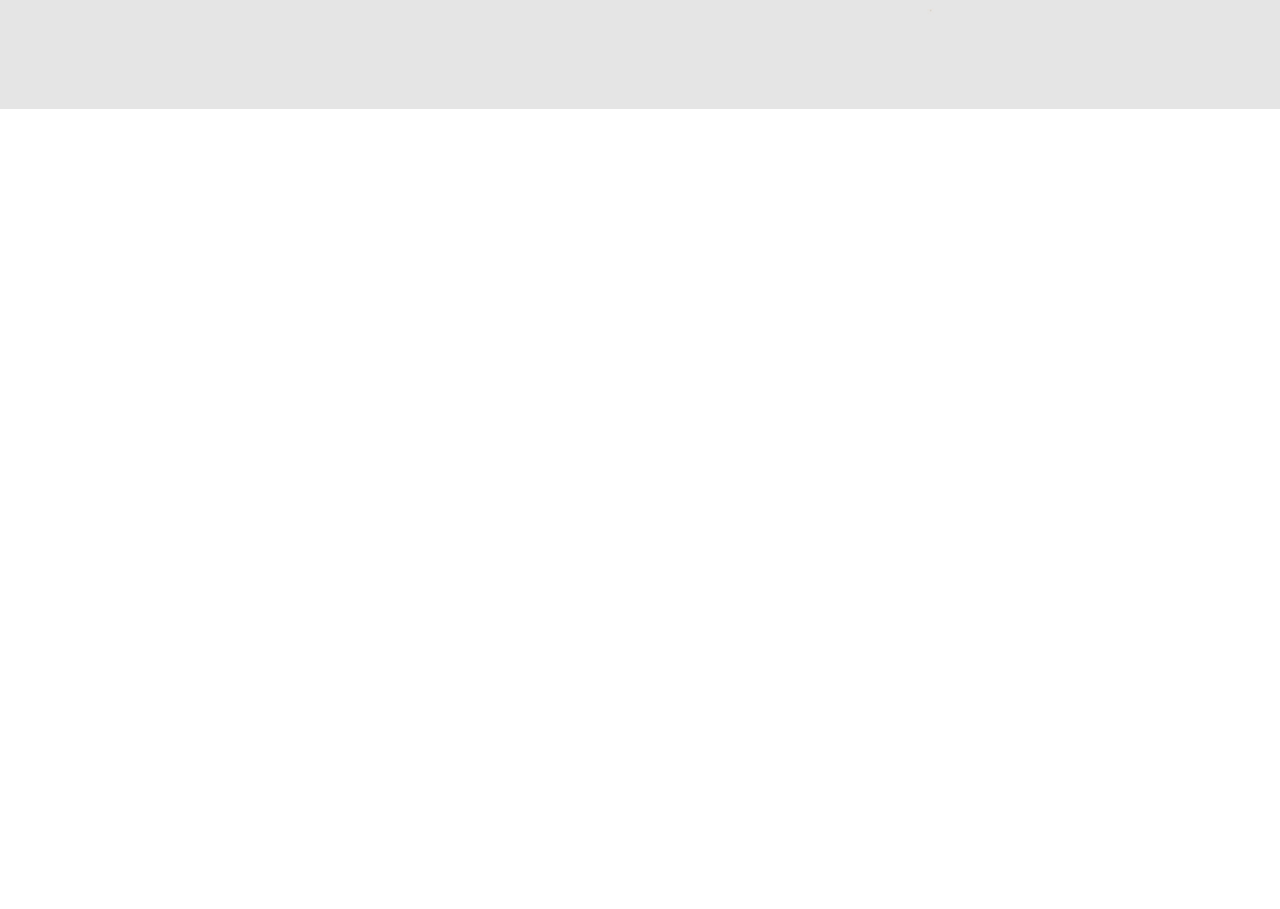
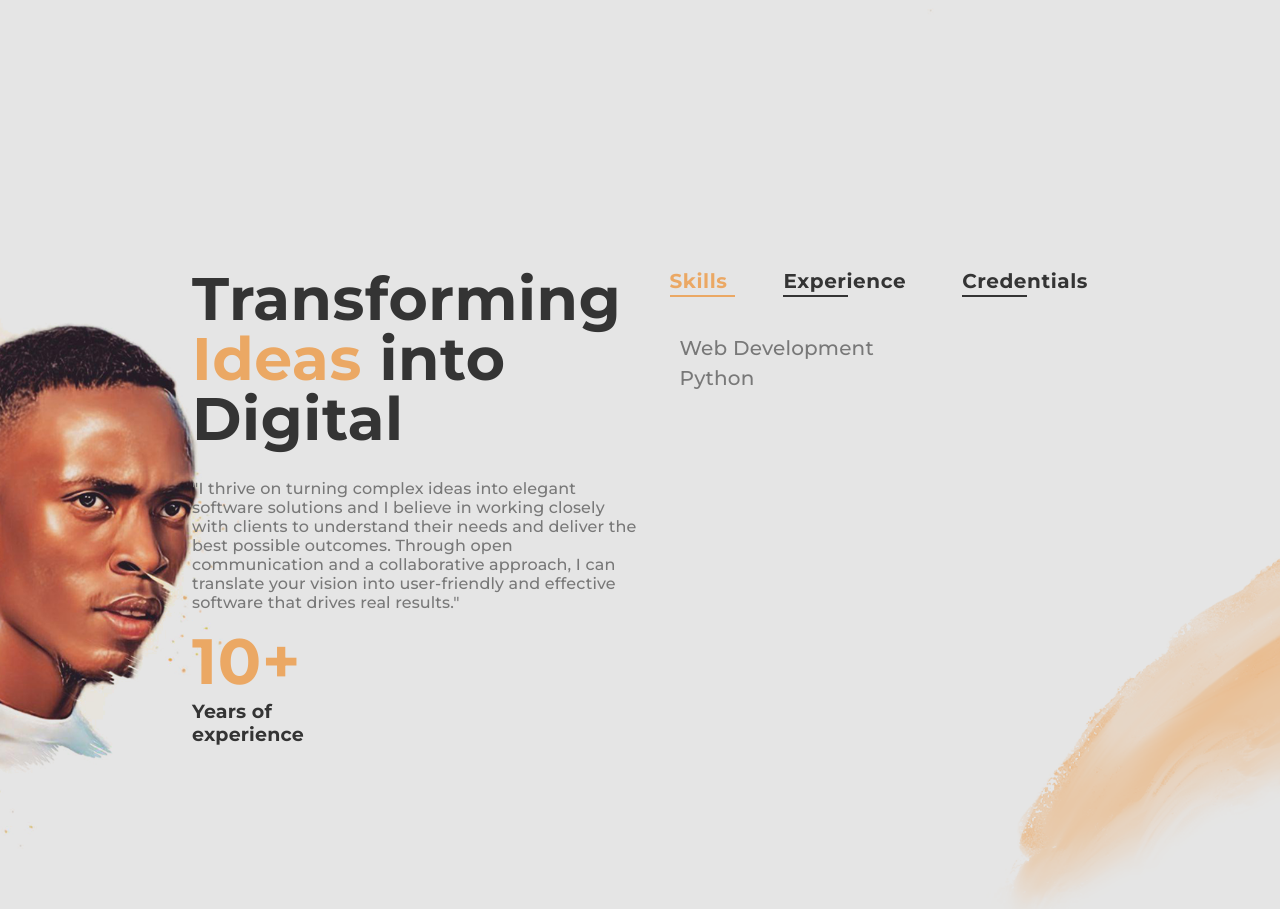
Before and after one commit to Tauya2003/tauyamtowodzwa.com, a React (Vite) app: page / in a window 1280 px wide. Shown: the part 691-1600 px from the top of the page. Before the commit the page ends 800 px from the top, so only its background shows below. Built offline with nearby package versions, Linux system fonts and the light colour scheme.

Commit message:
Add About section

```diff
--- a/src/App.jsx
+++ b/src/App.jsx
@@ -1,17 +1,11 @@
-import { Route, Router, Routes } from "react-router-dom";
 import "./App.css";
-import Home from "./pages/Home";
 import Layout from "./layout/Layout";
 
 function App() {
   return (
-    <>
-      <Routes>
-        <Route path="/" element={<Layout />}>
-          <Route index element={<Home />} />
-        </Route>
-      </Routes>
-    </>
+    <div>
+      <Layout />
+    </div>
   );
 }
 
--- a/src/components/Navbar.jsx
+++ b/src/components/Navbar.jsx
@@ -15,7 +15,7 @@ const Navbar = () => {
         justifyContent: "space-between",
         width: "100%",
         padding: "0 20px",
-        position: "sticky",
+        position: "fixed",
         top: 0,
         padding: "60px 150px 0 150px",
       }}
--- a/src/layout/Layout.jsx
+++ b/src/layout/Layout.jsx
@@ -1,9 +1,9 @@
 import { Box } from "@mui/material";
 import React from "react";
-import { Outlet } from "react-router-dom";
-import bg1 from "../assets/images/bg1.png";
 import Navbar from "../components/Navbar";
 import Sidebar from "../components/Sidebar";
+import Home from "../pages/Home";
+import About from "../pages/About";
 
 const Layout = () => {
   return (
@@ -13,15 +13,13 @@ const Layout = () => {
         flexDirection: "column",
         alignItems: "center",
         justifyContent: "center",
-        height: "100vh",
-        backgroundImage: `url(${bg1})`,
-        backgroundSize: "cover",
         position: "relative",
       }}
     >
       <Navbar />
       <Sidebar />
-      <Outlet />
+      <Home />
+      <About />
     </Box>
   );
 };
--- /dev/null
+++ b/src/pages/About.jsx
@@ -0,0 +1,147 @@
+import { Box, Button, Stack, Typography } from "@mui/material";
+import bg2 from "../assets/images/bg2.png";
+import { useState } from "react";
+
+const About = () => {
+  const [selectedTab, setSelectedTab] = useState("Skills");
+  const tabs = ["Skills", "Experience", "Credentials"];
+  return (
+    <Box
+      sx={{
+        width: "100%",
+        height: "100vh",
+        px: "15%",
+        pt: "160px",
+        display: "flex",
+        justifyContent: "center",
+        backgroundImage: `url(${bg2})`,
+        backgroundSize: "cover",
+        gap: "30px",
+      }}
+    >
+      <Box sx={{ display: "flex", flexDirection: "column", gap: "10px" }}>
+        <Typography
+          sx={{
+            color: "#343434",
+            fontFamily: "Montserrat, sans-sarif",
+            fontSize: "60px",
+            fontWeight: 700,
+            lineHeight: "60px",
+          }}
+        >
+          Transforming <span style={{ color: "#EBA864" }}> Ideas </span> into
+          Digital
+        </Typography>
+
+        <Typography
+          sx={{
+            mt: "20px",
+            color: "#787878",
+            fontFamily: "Montserrat, sans-rarif",
+            fontSize: "16px",
+            fontWeight: "500",
+            lineHeight: "normal",
+          }}
+        >
+          "I thrive on turning complex ideas into elegant software solutions and
+          I believe in working closely with clients to understand their needs
+          and deliver the best possible outcomes. Through open communication and
+          a collaborative approach, I can translate your vision into
+          user-friendly and effective software that drives real results."
+        </Typography>
+
+        <Stack>
+          <Box>
+            <Typography
+              sx={{
+                color: "#EBA864",
+                fontFamily: "Montserrat, sans-sarif",
+                fontSize: "64px",
+                fontWeight: 700,
+                lineHeight: "normal",
+              }}
+            >
+              10+
+            </Typography>
+
+            <Typography
+              sx={{
+                color: "#343434",
+                fontFamily: "Montserrat, sans-sarif",
+                fontSize: "19px",
+                fontWeight: 700,
+                lineHeight: "normal",
+              }}
+            >
+              Years of <br />
+              experience
+            </Typography>
+          </Box>
+        </Stack>
+      </Box>
+
+      <Box>
+        <Stack direction={"row"} gap={7}>
+          {tabs.map((tab, index) => (
+            <Button
+              key={index}
+              sx={{
+                color: selectedTab === tab ? "#EBA864" : "#343434",
+                fontFamily: "Montserrat, sans-sarif",
+                fontSize: "20px",
+                fontWeight: 700,
+                lineHeight: "normal",
+                p: 0,
+                minWidth: 0,
+                textTransform: "none",
+                position: "relative",
+
+                "&:hover": {
+                  bgcolor: "transparent",
+                },
+
+                "&:after": {
+                  content: '""',
+                  position: "absolute",
+                  bottom: -4,
+                  left: 0,
+                  width: "65px",
+                  height: "2px",
+                  bgcolor: selectedTab === tab ? "#EBA864" : "#343434",
+                },
+              }}
+            >
+              {tab}
+            </Button>
+          ))}
+        </Stack>
+
+        <Stack mt={"40px"} pl={"10px"}>
+          <Typography
+            sx={{
+              color: "#787878",
+              fontFamily: "Montserrat, sans-sarif",
+              fontSize: "20px",
+              fontWeight: 500,
+            }}
+          >
+            Web Development
+          </Typography>
+
+          <Typography
+            sx={{
+              color: "#787878",
+              fontFamily: "Montserrat, sans-sarif",
+              fontSize: "20px",
+              fontWeight: 500,
+            }}
+          >
+            Python
+          </Typography>
+        </Stack>
+      </Box>
+    </Box>
+  );
+};
+
+export default About;
--- a/src/pages/Home.jsx
+++ b/src/pages/Home.jsx
@@ -1,5 +1,6 @@
 import { Box, Typography } from "@mui/material";
 import myprojects from "../assets/images/my-projects.png";
+import bg1 from "../assets/images/bg1.png";
 import chevron from "../assets/icons/chevron.png";
 
 const Home = () => {
@@ -7,11 +8,14 @@ const Home = () => {
     <Box
       sx={{
         width: "100%",
-        height: "100%",
+        height: "100vh",
         px: "60px",
+        pt: "100px",
         display: "flex",
         flexDirection: "column",
         justifyContent: "center",
+        backgroundImage: `url(${bg1})`,
+        backgroundSize: "cover",
       }}
     >
       <Typography
```
Also changed, not shown: src/assets/images/bg2.png (added).
